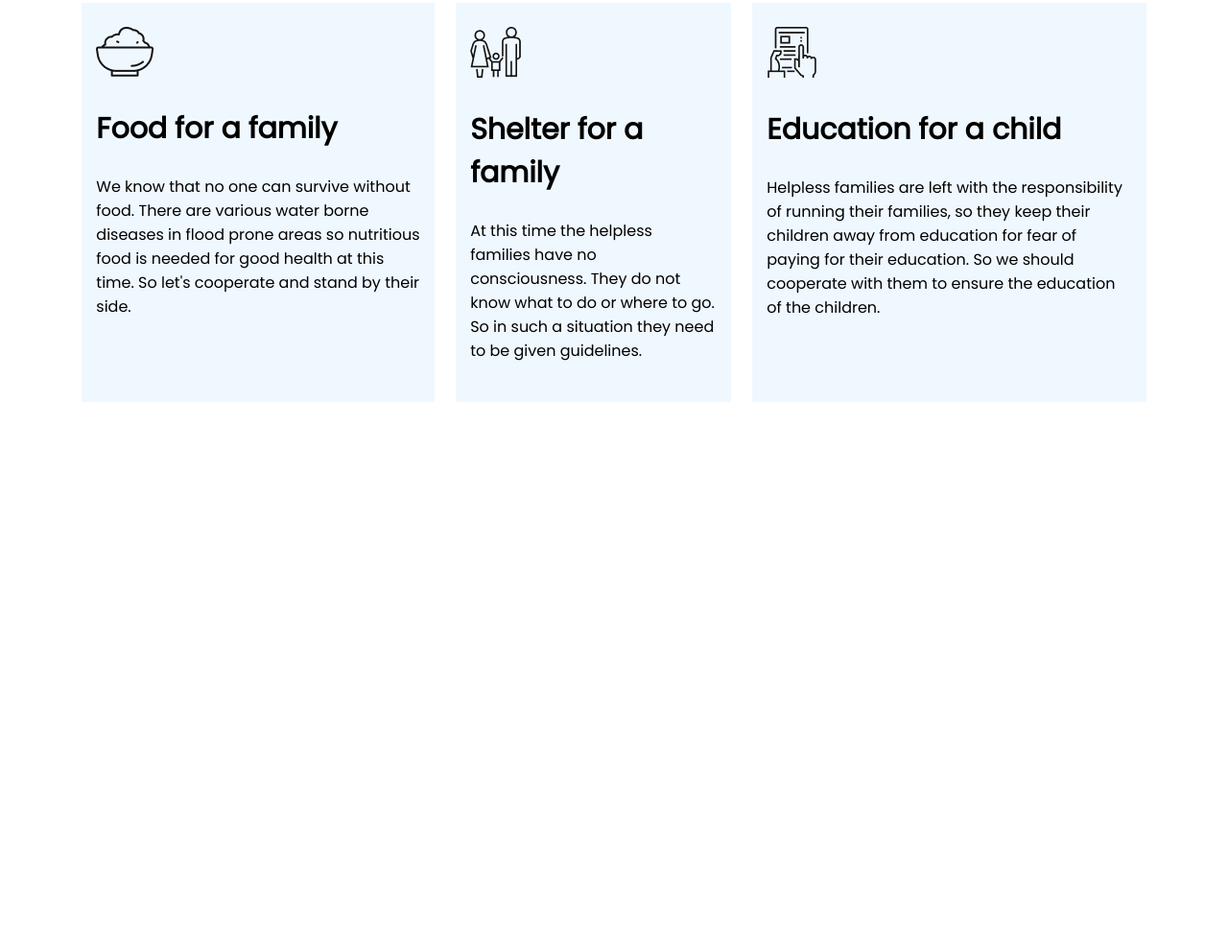
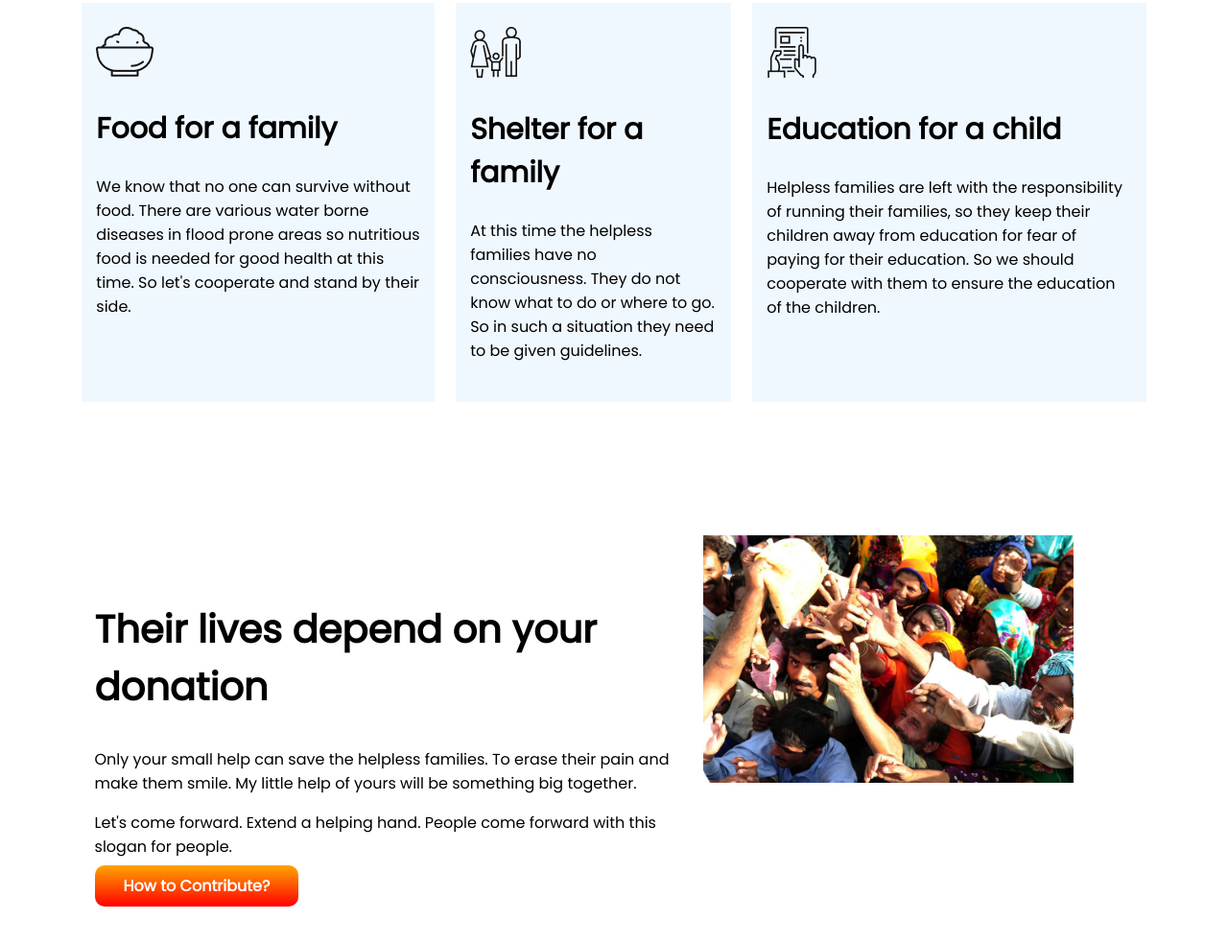
Before and after one commit to hrhabib1/Assignment-1, a plain HTML site: page index.html in a window 1280 px wide. Shown: the part 1842-2825 px from the top of the page at 96% size. Before the commit the page ends 2346 px from the top, so only its background shows below. Drawn offline with Linux system fonts and the light colour scheme.

Commit message:
fourth-section added

```diff
--- a/index.html
+++ b/index.html
@@ -66,7 +66,20 @@
             <p>Helpless families are left with the responsibility of running their families, so they keep their children away from education for fear of paying for their education. So we should cooperate with them to ensure the education of the children.</p>
         </div>
     </div>
+    <section class="fourth-part">
+        <div class="contribut">
+            <h1>Their lives depend on your donation</h1>
+            <p>Only your small help can save the helpless families. To erase their pain and make them smile. My little help of yours will be something big together.
+            </p>
+            <p>Let's come forward. Extend a helping hand. People come forward with this slogan for people.</p>
+            <a class="link-button" target="_blank" href="">How to Contribute?</a>
+        </div>
+        <div>
+            <img src="images/donation0.jpg" alt="">
+        </div>
 
+
+    </section>
 
 
 </body>
--- a/style.css
+++ b/style.css
@@ -71,3 +71,14 @@ input{
     margin: 1%;
 
 }
+.fourth-part{
+    display: flex;
+    margin: 5%;
+}
+.fourth-part img{
+               width: 80%;
+}
+.contribut{
+    text-align: left;
+    padding:3%;
+}
```
